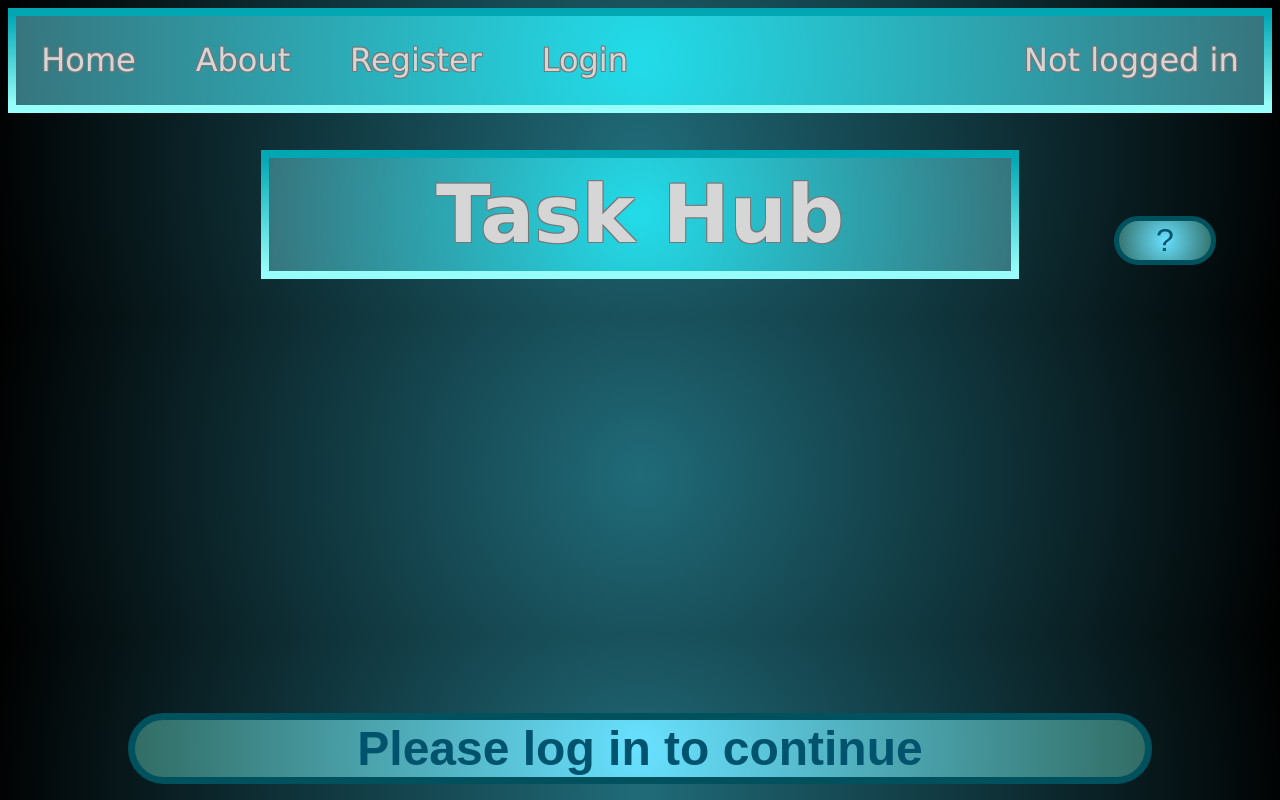
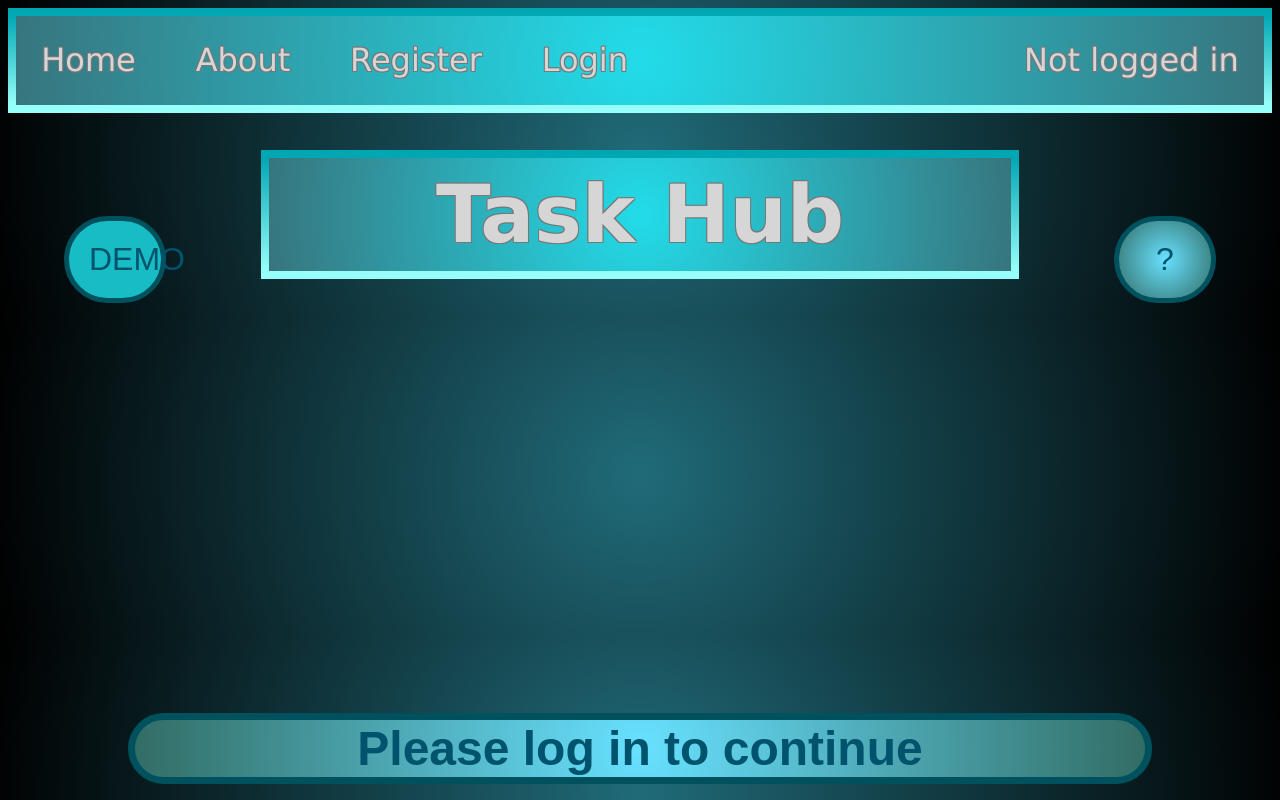
Before and after one commit to DawidLycz/TaskList, a React (Vite) app in the folder frontend/: page / in a window 1280 px wide. Built offline with nearby package versions, Linux system fonts and the light colour scheme.

Commit message:
adding demo button on homepage

```diff
--- a/frontend/src/Homepage.jsx
+++ b/frontend/src/Homepage.jsx
@@ -98,6 +98,25 @@ function Homepage({ user, isLoggedIn, setSelectedTaskList }) {
     navigate('/tasklist/' + listId);
   }
 
+  function demoButton() {
+    const logInIntoDemo = async () => {
+      console.log("działa")
+      try {
+        const response = await axios.post('api/token/', {
+          username: 'demo_user',
+          password: 'demouser123',
+        });
+        const {access, refresh} = response.data;
+        localStorage.setItem('access_token', access);
+        localStorage.setItem('refresh_token', refresh);
+        window.location.reload();
+      } catch (error) {
+        console.error(error);
+      }
+    }
+    return (<button className='demo-button' onClick={logInIntoDemo}>DEMO</button>)
+  }
+
   if (isLoggedIn) {
     return (
     <>
@@ -128,6 +147,7 @@ function Homepage({ user, isLoggedIn, setSelectedTaskList }) {
       <h1 className='home-page-title'>Task Hub</h1>
       {showDescription ? renderDescriptionContent() : renderDescriptionButton()}
       <button onClick={() => {navigate('/login');}} className='add-task-list-button'>Please log in to continue</button>
+      {demoButton()}
     </>
     );
 }
--- a/frontend/src/Login.jsx
+++ b/frontend/src/Login.jsx
@@ -28,7 +28,6 @@ function Login() {
       }
     } finally {
       setLoading(false);
-
     }
   }
 
--- a/frontend/src/index.css
+++ b/frontend/src/index.css
@@ -95,6 +95,7 @@ body {
     border-radius: 100px;
     color: rgb(0, 83, 109);
     box-sizing: border-box;
+    padding:20px
 }
 
 .home-page-description-button:hover{
@@ -804,3 +805,43 @@ body {
     animation: swing-animation 1s linear infinite;
     cursor: pointer;
 }
+
+
+/* ___________________________DEMO BUTTON____________________________ */
+
+
+@keyframes demo-button-animation {
+    0% {
+      background-color: rgb(0, 247, 255);
+    }
+    50% {
+        background-color: rgb(24, 188, 197);
+    }
+    100% {
+        background-color: rgb(0, 247, 255);
+    }
+  }
+
+.demo-button {
+    animation: demo-button-animation 1s ease-in-out infinite;
+    position: absolute;
+    justify-content: center;
+    align-items: center;
+    font-size: 200%;
+    border: 5px solid #00515e;
+    border-radius: 100px;
+    color: rgb(0, 83, 109);
+    box-sizing: border-box;
+    left:5%;
+    top:27%;
+    width:8%;
+    padding:20px;
+}
+
+
+.demo-button:hover{
+    background: radial-gradient(circle, #00fff2, #326d65);
+    cursor: pointer;
+    border: 5px solid #83d1dd;
+    color: rgb(214, 214, 214);
+}
```
Also changed, not shown: 1 other file (tests, documents, lock files or other folders).
